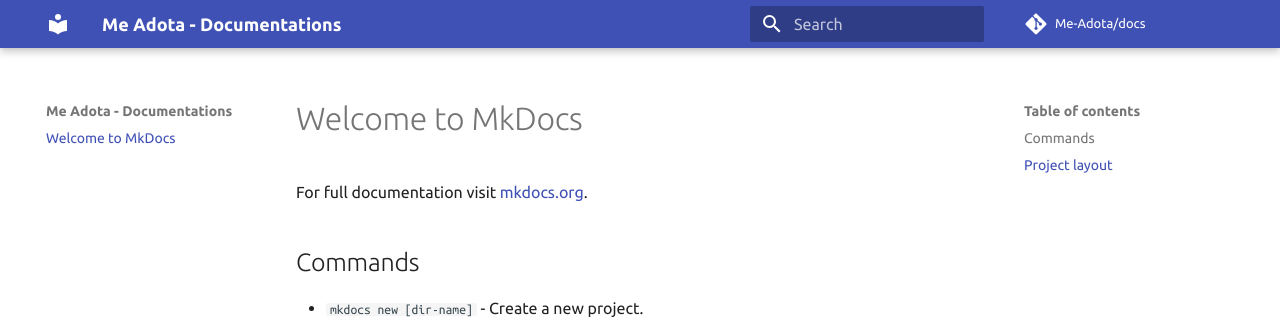
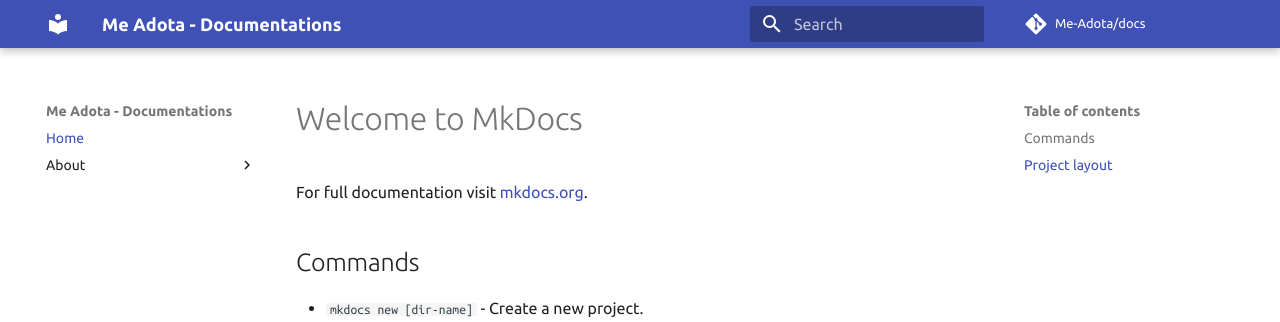
Before and after one commit to Me-Adota/docs, an MkDocs documentation site: the page built from docs/index.md, in a window 1280 px wide. Shown: the top 322 px of the page. Built offline with MkDocs 1.6.1 and Material for MkDocs 9.7.7, drawn with Linux system fonts in a browser that asks for light colours; comment, search, counter and statistics services are not loaded; some of the changed lines change nothing that is shown.

Commit message:
:arrow_up: Update mkdocs.yml
Co-authored-by: Jose Guilherme <joseguilhermefmoura@gmail.com>

```diff
--- a/mkdocs.yml
+++ b/mkdocs.yml
@@ -1,5 +1,10 @@
 site_name: Me Adota - Documentations
-dev_addr: '0.0.0.0:8080'
+
+nav:
+  - Home: index.md
+  - About:
+    - Global Information: about/about.md
+    - Contributing: about/contributing.md
 
 theme:
   name: material
```
